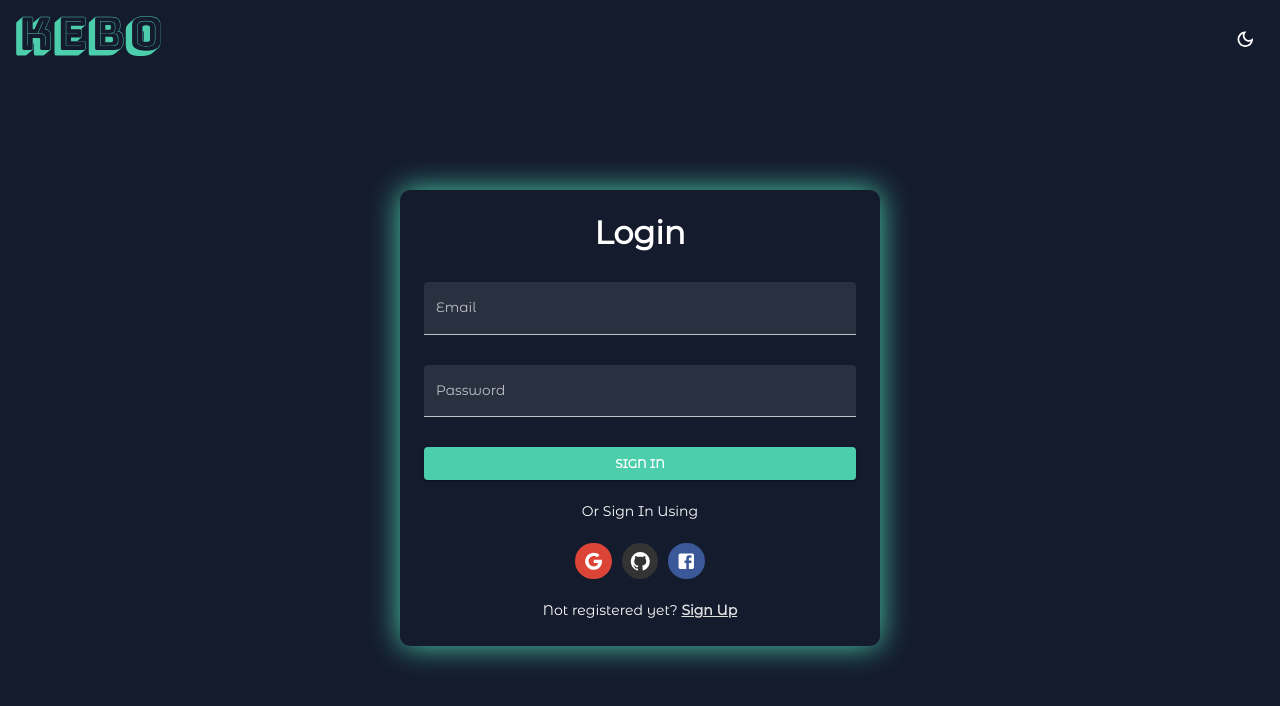
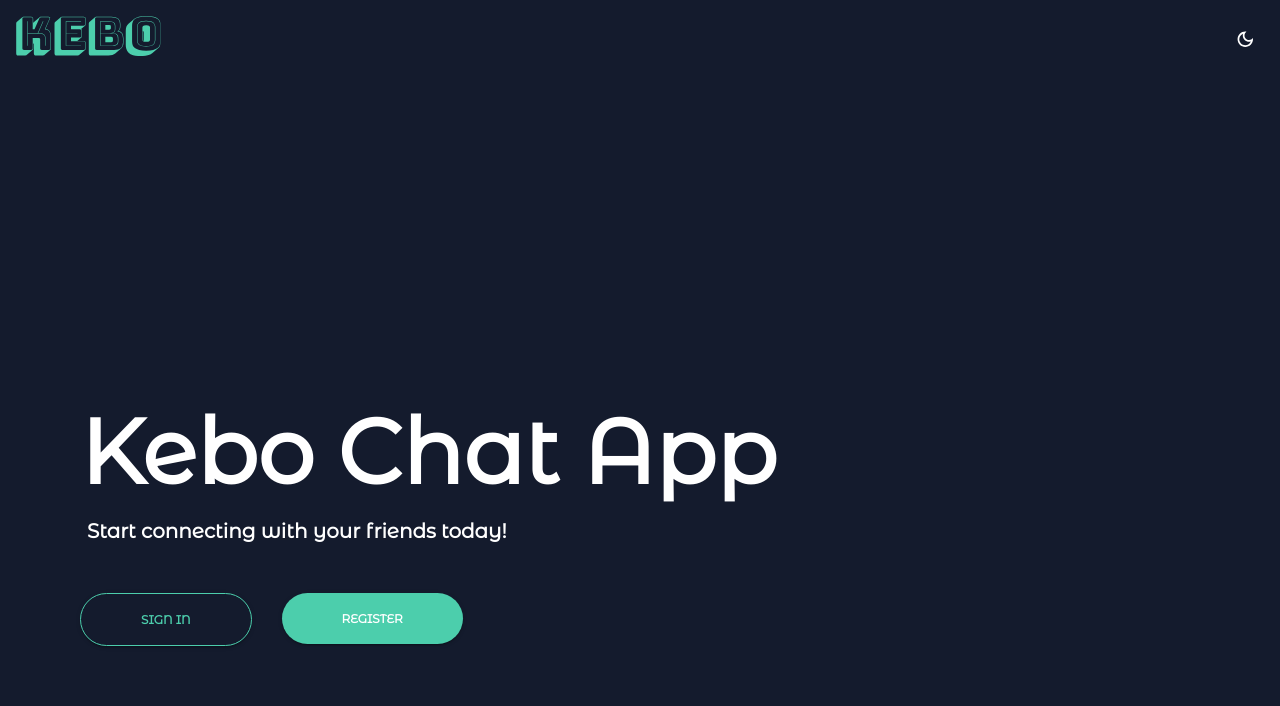
Before and after one commit to sebodroid/CoolestThingDone, a React (Create React App) app in the folder coolest-app/: page / in a window 1280 px wide. Before the commit this address led to /login. Shown: the top 706 px of the page. Built offline with nearby package versions, Linux system fonts and the light colour scheme.

Commit message:
Added dynamic landing page | altered routes

```diff
--- a/coolest-app/src/App.js
+++ b/coolest-app/src/App.js
@@ -5,6 +5,7 @@ import Topbar from "./scenes/global/Topbar";
 import Login from "./scenes/login/Login";
 import Register from "./scenes/register/Register";
 import Chat from "./scenes/chat/Chat";
+import Landing from "./scenes/landing/Landing";
 import { Route, Routes } from "react-router-dom";
 import PrivateRoutes from "./utils/PrivateRoutes";
 
@@ -20,10 +21,11 @@ function App() {
             <Topbar />
             <Routes>
               <Route element={<PrivateRoutes />}>
-                <Route path="/" element={<Chat />} exact />
+                <Route path="/chat" element={<Chat />} exact />
               </Route>
               <Route path="/login" element={<Login />} />
               <Route path="/register" element={<Register />} />
+              <Route path="/" element={<Landing />} />
             </Routes>
           </main>
         </div>
--- /dev/null
+++ b/coolest-app/src/scenes/landing/Landing.jsx
@@ -0,0 +1,150 @@
+import React from "react";
+import { Box, Typography, Button, useTheme } from "@mui/material";
+import { tokens } from "../../theme";
+import { Link } from "react-router-dom";
+
+const Landing = () => {
+  const theme = useTheme();
+  const colors = tokens(theme.palette.mode);
+
+  return (
+    <>
+      <Box
+        sx={{
+          position: "fixed",
+          bottom: {
+            md: "160px",
+          },
+          top: {
+            xs: "50%",
+          },
+          left: {
+            xs: "50%",
+            md: "80px",
+          },
+          transform: {
+            xs: "translate(-50%, -50%)",
+            md: "translate(0, 0)",
+          },
+          textAlign: {
+            xs: "center",
+            md: "left",
+          },
+        }}
+      >
+        <Typography
+          variant="h1"
+          fontWeight="600"
+          mb="15px"
+          sx={{
+            fontSize: {
+              xs: "50px",
+              md: "70px",
+              lg: "90px",
+            },
+          }}
+        >
+          Kebo Chat App
+        </Typography>
+        <Typography
+          variant="h3"
+          fontWeight="600"
+          pl="7px"
+          sx={{
+            fontSize: {
+              xs: "16px",
+              lg: "20px",
+              xl: "24px",
+            },
+          }}
+        >
+          Start connecting with your friends today!
+        </Typography>
+        {!!localStorage.getItem("token") ? (
+          <Box
+            display="flex"
+            mt="50px"
+            gap="30px"
+            sx={{
+              justifyContent: {
+                xs: "center",
+                md: "flex-start",
+              },
+            }}
+          >
+            <Link to="/chat">
+              <Button
+                type="submit"
+                color="secondary"
+                variant="contained"
+                sx={{
+                  color: "#fff",
+                  fontWeight: "600",
+                  padding: "15px 60px",
+                  borderRadius: "30px",
+                }}
+              >
+                Start Chatting
+              </Button>
+            </Link>
+          </Box>
+        ) : (
+          <Box
+            display="flex"
+            mt="50px"
+            gap="30px"
+            sx={{
+              justifyContent: {
+                xs: "center",
+                md: "flex-start",
+              },
+              flexDirection: {
+                xs: "column",
+                md: "row",
+              },
+            }}
+          >
+            <Link to="/login">
+              <Button
+                type="submit"
+                variant="contained"
+                border="1px solid secondary"
+                sx={{
+                  fontWeight: "600",
+                  padding: "15px 60px",
+                  borderRadius: "30px",
+                  backgroundColor: "transparent",
+                  border: `1px solid ${colors.greenAccent[500]}`,
+                  color: colors.greenAccent[500],
+                }}
+              >
+                Sign in
+              </Button>
+            </Link>
+            <Link to="/register">
+              <Button
+                type="submit"
+                color="secondary"
+                variant="contained"
+                sx={{
+                  color: "#fff",
+                  fontWeight: "600",
+                  padding: "15px 60px",
+                  borderRadius: "30px",
+                  margin: {
+                    xs: "0 auto",
+                    md: "0",
+                  },
+                }}
+              >
+                Register
+              </Button>
+            </Link>
+          </Box>
+        )}
+      </Box>
+    </>
+  );
+};
+
+export default Landing;
--- a/coolest-app/src/scenes/login/Login.jsx
+++ b/coolest-app/src/scenes/login/Login.jsx
@@ -56,7 +56,7 @@ const Login = () => {
     onCompleted: (data) => {
       // handle the successful response here
       localStorage.setItem("token", data.loginUser.token);
-      window.location.href = "/"; // Redirect to home route
+      window.location.href = "/chat"; // Redirect to chat route
     },
     onError: (err) => {
       // handle the error here
@@ -104,7 +104,7 @@ const Login = () => {
         console.log(res.data.name);
 
         localStorage.setItem("token", response.access_token);
-        window.location.href = "/"; // Redirect to home route
+        window.location.href = "/chat"; // Redirect to chat route
       } catch (err) {
         console.log(err);
       }
```
Also changed, not shown: coolest-app/src/token.js (deleted, +0 -11 lines), coolest-app/src/assets/blob.svg (added), 1 other file (tests, documents, lock files or other folders).
